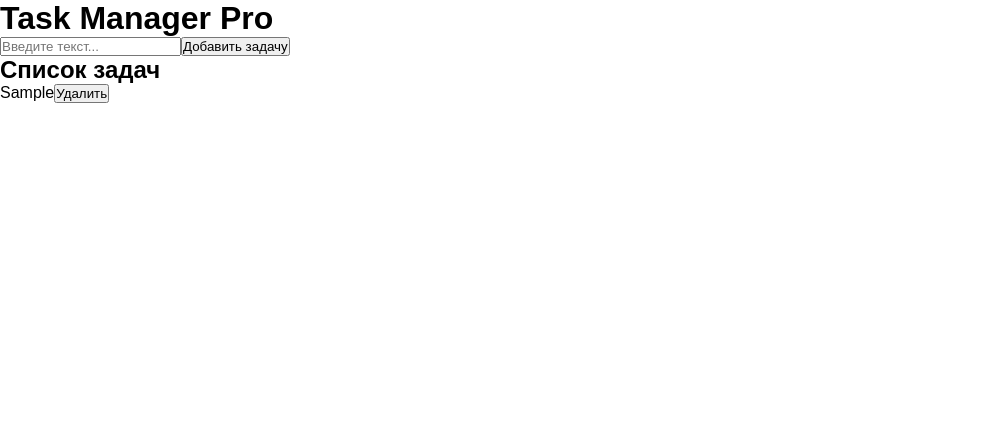
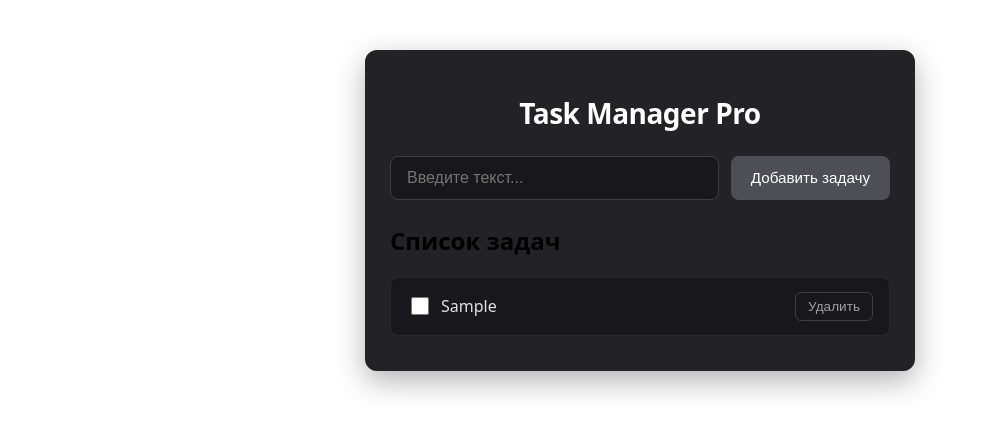
Before and after one commit to SmailovAleksei/task_manager, a React (Vite) app: page / in a window 1280 px wide. Both pictures are taken after typing "Sample" into the empty fields and a click on the button "Добавить задачу". Shown: the top 434 px of the page, without its empty margins (0-992 px from the left). Built offline with nearby package versions, Linux system fonts and the light colour scheme.

Commit message:
reducer/taskstatus + css

```diff
--- a/src/App.jsx
+++ b/src/App.jsx
@@ -4,8 +4,8 @@ import TaskForm from "./components/TaskForm/TaskForm.jsx";
 function App() {
 
     return (
-        <div>
-            <h1>Task Manager Pro</h1>
+        <div className="app-container">
+            <h1 className="app-title">Task Manager Pro</h1>
 
             <TaskForm />
             <TaskList />
--- a/src/App/store.js
+++ b/src/App/store.js
@@ -3,6 +3,6 @@ import tasksReducer from '../features/tasks/tasksSlice';
 
 export const store = configureStore({
     reducer: {
-        tasks: tasksReducer,
+        tasks: tasksReducer
     },
 });
--- a/src/components/TaskForm/TaskForm.css
+++ b/src/components/TaskForm/TaskForm.css
@@ -0,0 +1,38 @@
+.task-form {
+    display: flex;
+    gap: 12px;
+    margin-bottom: 24px;
+}
+
+.form-input {
+    flex: 1;
+    padding: 12px 16px;
+    border: 1px solid #3e3e44;
+    border-radius: 8px;
+    background-color: #18181c; /* Глубокий серый для инпута */
+    color: #ffffff;
+    font-size: 1rem;
+    outline: none;
+    transition: border-color 0.2s;
+}
+
+.form-input:focus {
+    border-color: #5c5c64;
+}
+
+.form-button {
+    padding: 12px 20px;
+    background-color: #4e4e56; /* Стальной серый цвет */
+    color: #ffffff;
+    border: none;
+    border-radius: 8px;
+    font-weight: 500;
+    font-size: 0.95rem;
+    cursor: pointer;
+    transition: background-color 0.2s;
+    white-space: nowrap;
+}
+
+.form-button:hover {
+    background-color: #5c5c64;
+}
--- a/src/components/TaskForm/TaskForm.jsx
+++ b/src/components/TaskForm/TaskForm.jsx
@@ -1,6 +1,7 @@
 import {useState} from 'react';
 import { useDispatch } from 'react-redux';
 import { addTask } from '../../features/tasks/tasksSlice.js';
+import './TaskForm.css';
 
 function TaskForm() {
     const [title, setTitle] = useState('');
@@ -16,6 +17,7 @@ function TaskForm() {
             addTask({
                 id: Date.now(),
                 title: title,
+                completed: false
             })
         );
 
@@ -23,14 +25,15 @@ function TaskForm() {
     }
 
     return (
-        <form onSubmit={handleSubmit}>
+        <form onSubmit={handleSubmit} className="task-form">
             <input
                 type="text"
                 value={title}
                 onChange={(e) => setTitle(e.target.value)}
                 placeholder="Введите текст..."
+                className="form-input"
             />
-            <button type="submit">
+            <button type="submit" className="form-button">
                 Добавить задачу
             </button>
         </form>
--- a/src/components/TaskList/TaskList.css
+++ b/src/components/TaskList/TaskList.css
@@ -0,0 +1,58 @@
+.list-subtitle {
+    font-size: 1.15rem;
+    color: #9a9a9f;
+    margin-bottom: 16px;
+    font-weight: 500;
+}
+
+.task-item {
+    display: flex;
+    align-items: center;
+    justify-content: space-between;
+    padding: 14px 16px;
+    background-color: #18181c; /* Серый фон плашки задачи */
+    border-radius: 8px;
+    border: 1px solid #28282c;
+    margin-bottom: 10px;
+}
+
+.task-text {
+    color: #e2e2e6;
+    font-size: 1rem;
+    margin-right: 12px;
+    word-break: break-word;
+    transition: color 0.2s, text-decoration 0.2s;
+    flex: 1;
+}
+
+/* Класс, который активируется при task.completed === true */
+.task-completed {
+    text-decoration: line-through;
+    color: #5c5c64 !important; /* Серый блеклый текст */
+}
+
+.task-checkbox {
+    width: 18px;
+    height: 18px;
+    accent-color: #5c5c64; /* Серый цвет галочки */
+    cursor: pointer;
+    order: -1; /* Магия CSS: ставит чекбокс левее текста */
+    margin-right: 12px;
+}
+
+.task-delete-btn {
+    background: none;
+    border: 1px solid #3e3e44;
+    color: #a0a0a5;
+    padding: 6px 12px;
+    border-radius: 6px;
+    font-size: 0.85rem;
+    cursor: pointer;
+    transition: all 0.2s;
+}
+
+.task-delete-btn:hover {
+    background-color: #cf4343; /* Приглушенный красный при наведении */
+    border-color: #cf4343;
+    color: #ffffff;
+}
--- a/src/components/TaskList/TaskList.jsx
+++ b/src/components/TaskList/TaskList.jsx
@@ -1,5 +1,6 @@
 import { useDispatch, useSelector } from 'react-redux';
-import { removeTask } from '../../features/tasks/tasksSlice';
+import {removeTask, toggleTask} from '../../features/tasks/tasksSlice';
+import './TaskList.css';
 
 function TaskList() {
     const dispatch = useDispatch();
@@ -12,15 +13,24 @@ function TaskList() {
         (state) => state.tasks.items
     );
 
+
+    // console.log(JSON.stringify(tasks, null, 2));
     return (
         <div>
             <h2>Список задач</h2>
 
             {tasks.map((task) => (
-                <div key={task.id}>
-                    <span>{task.title}</span>
-
-                    <button onClick={() => handleRemoveTask(task.id)}>
+                <div key={task.id} className="task-item">
+                    <span className={`task-text ${task.completed ? 'task-completed' : ''}`}>
+                        {task.title}
+                    </span>
+                    <input
+                        type="checkbox"
+                        checked={task.completed}
+                        onChange={() => dispatch(toggleTask(task.id))}
+                        className="task-checkbox"
+                    />
+                    <button onClick={() => handleRemoveTask(task.id)} className="task-delete-btn">
                         Удалить
                     </button>
                 </div>
--- a/src/features/tasks/tasksSlice.js
+++ b/src/features/tasks/tasksSlice.js
@@ -17,11 +17,17 @@ const tasksSlice = createSlice({
                 task => task.id !== action.payload
             );
         },
+        toggleTask: (state, action) => {
+            const task = state.items.find(task => task.id === action.payload);
+            if (task) {
+                task.completed = !task.completed;
+            }
+        }
     },
 });
 
 
 
-export const { addTask,removeTask } = tasksSlice.actions;
+export const { addTask,removeTask,toggleTask } = tasksSlice.actions;
 
 export default tasksSlice.reducer;
--- a/src/index.css
+++ b/src/index.css
@@ -1,9 +1,23 @@
-* {
+body {
+  font-family: Arial, sans-serif;
   margin: 0;
-  padding: 0;
-  box-sizing: border-box;
 }
 
-body {
-  font-family: Arial, sans-serif;
+.app-container {
+  max-width: 500px;
+  margin: 50px auto;
+  padding: 25px;
+  background-color: #222227; /* Тёмно-серый фон контейнера */
+  border-radius: 12px;
+  box-shadow: 0 10px 30px rgba(0, 0, 0, 0.3);
+  font-family: system-ui, -apple-system, sans-serif;
 }
+
+.app-title {
+  text-align: center;
+  color: #ffffff;
+  font-size: 1.75rem;
+  margin-bottom: 24px;
+  font-weight: 600;
+  letter-spacing: -0.5px;
+}
--- a/src/main.jsx
+++ b/src/main.jsx
@@ -8,9 +8,9 @@ import './index.css';
 import { store } from './app/store.js';
 
 createRoot(document.getElementById('root')).render(
-    <StrictMode>
+    // <StrictMode>
         <Provider store={store}>
             <App />
         </Provider>
-    </StrictMode>
+    // </StrictMode>
 );
```
